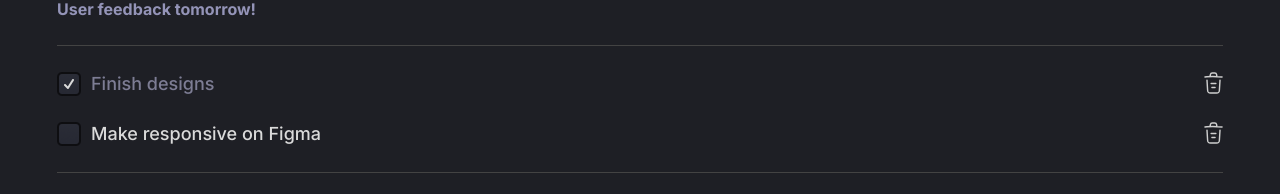
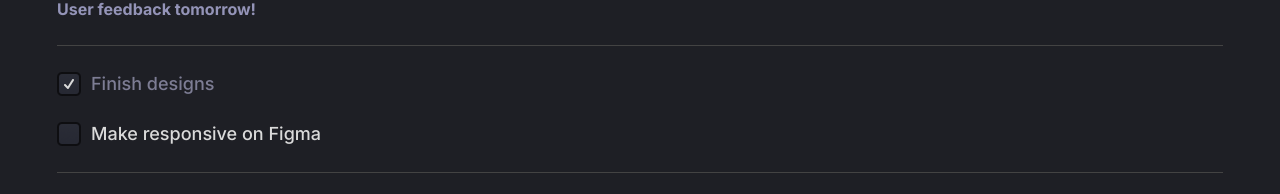
Before and after one commit to Ignacio1996/locofy-todo, a Next.js app: page / in a window 1280 px wide. Shown: the part 149-343 px from the top of the page. Built offline with nearby package versions, Linux system fonts and the light colour scheme.

Commit message:
Pushed from Locofy Builder

```diff
--- a/components/to-do-complete.js
+++ b/components/to-do-complete.js
@@ -4,7 +4,6 @@ const ToDoComplete = ({ taskValue }) => {
     <div className={styles.todocomplete}>
       <img className={styles.image1Icon} alt="" src="/image-1@2x.png" />
       <div className={styles.finishDesigns}>{taskValue}</div>
-      <img className={styles.vectorIcon} alt="" src="/vector.svg" />
     </div>
   );
 };
--- a/components/to-do-complete.module.css
+++ b/components/to-do-complete.module.css
@@ -11,12 +11,6 @@
   line-height: 24px;
   font-weight: 500;
 }
-.vectorIcon {
-  position: relative;
-  width: 19.5px;
-  height: 21.5px;
-  flex-shrink: 0;
-}
 .todocomplete {
   align-self: stretch;
   display: flex;
--- a/components/to-do-incomplete.js
+++ b/components/to-do-incomplete.js
@@ -4,7 +4,6 @@ const ToDoIncomplete = ({ taskValue }) => {
     <div className={styles.todoincomplete}>
       <img className={styles.image2Icon} alt="" src="/image-2@2x.png" />
       <div className={styles.makeResponsiveOn}>{taskValue}</div>
-      <img className={styles.vectorIcon} alt="" src="/vector.svg" />
     </div>
   );
 };
--- a/components/to-do-incomplete.module.css
+++ b/components/to-do-incomplete.module.css
@@ -11,12 +11,6 @@
   line-height: 24px;
   font-weight: 500;
 }
-.vectorIcon {
-  position: relative;
-  width: 19.5px;
-  height: 21.5px;
-  flex-shrink: 0;
-}
 .todoincomplete {
   align-self: stretch;
   display: flex;
```
Also changed, not shown: public/vector.svg (deleted).
